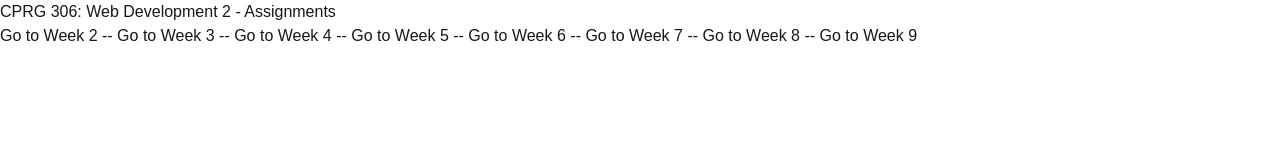
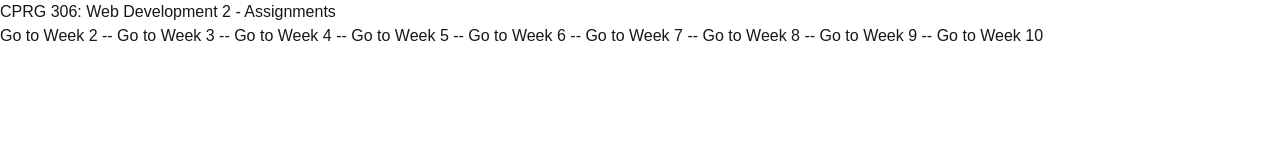
Before and after one commit to Ashawstrand/cprg306-assignments, a Next.js app: page / in a window 1280 px wide. Shown: the top 160 px of the page. Built offline with nearby package versions, Linux system fonts and the light colour scheme; no server answers.

Commit message:
Update page.js
Include link to week 10

```diff
--- a/app/page.js
+++ b/app/page.js
@@ -15,6 +15,7 @@ export default function Home() {
         <Link href="/week-7"> -- Go to Week 7</Link>
         <Link href="/week-8"> -- Go to Week 8</Link>
         <Link href="/week-9"> -- Go to Week 9</Link>
+        <Link href="/week-10"> -- Go to Week 10</Link>
       </p>
     </main>
   );
```
